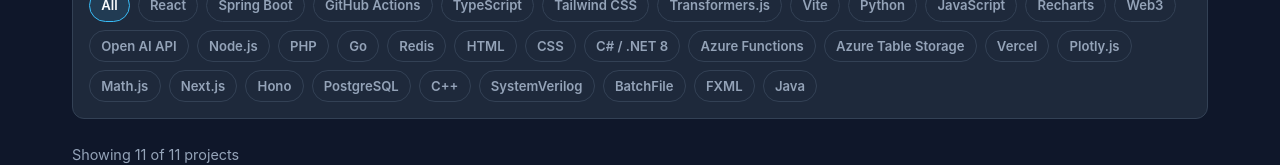
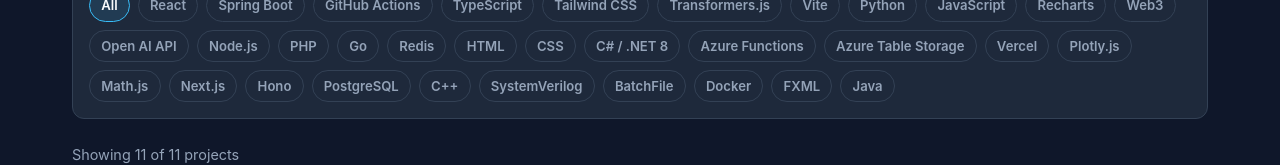
Before and after one commit to rchowd9/personal-portfolio, a React (Vite) app: page /#/projects in a window 1280 px wide. Shown: the part 377-542 px from the top of the page. Built offline with nearby package versions, Linux system fonts and the light colour scheme.

Commit message:
added FAANG interview questions

```diff
--- a/src/pages/Projects.jsx
+++ b/src/pages/Projects.jsx
@@ -92,7 +92,7 @@
       title: "SIMD-Compute-Unit",
       description:
         "A hardware-level simulation modeling single-instruction multiple-data execution streams and vector register behavior.",
-      tech: ["C++", "SystemVerilog","Python", "BatchFile"],
+      tech: ["C++", "SystemVerilog","Python", "BatchFile", "Docker"],
       repoUrl: "https://github.com/rchowd9/SIMD-Compute-Unit",
     },
 
```
